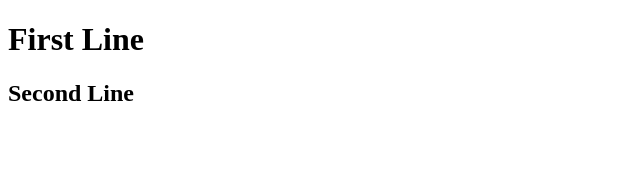
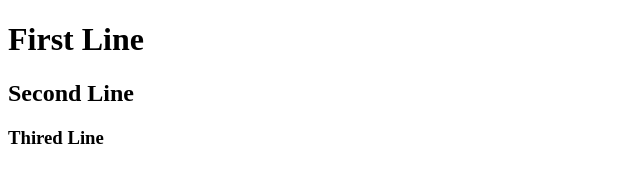
Before and after one commit to GeethaRagu/MergeRepo, a plain HTML site: page index.html in a window 1280 px wide. Shown: the whole page, without its empty margins (0-640 px from the left). Drawn offline with Linux system fonts and the light colour scheme.

Commit message:
update index third line

```diff
--- a/index.html
+++ b/index.html
@@ -8,5 +8,6 @@
 <body>
     <h1>First Line</h1>
     <h2>Second Line</h2>
+    <h3>Thired Line</h3>
 </body>
 </html>
```
